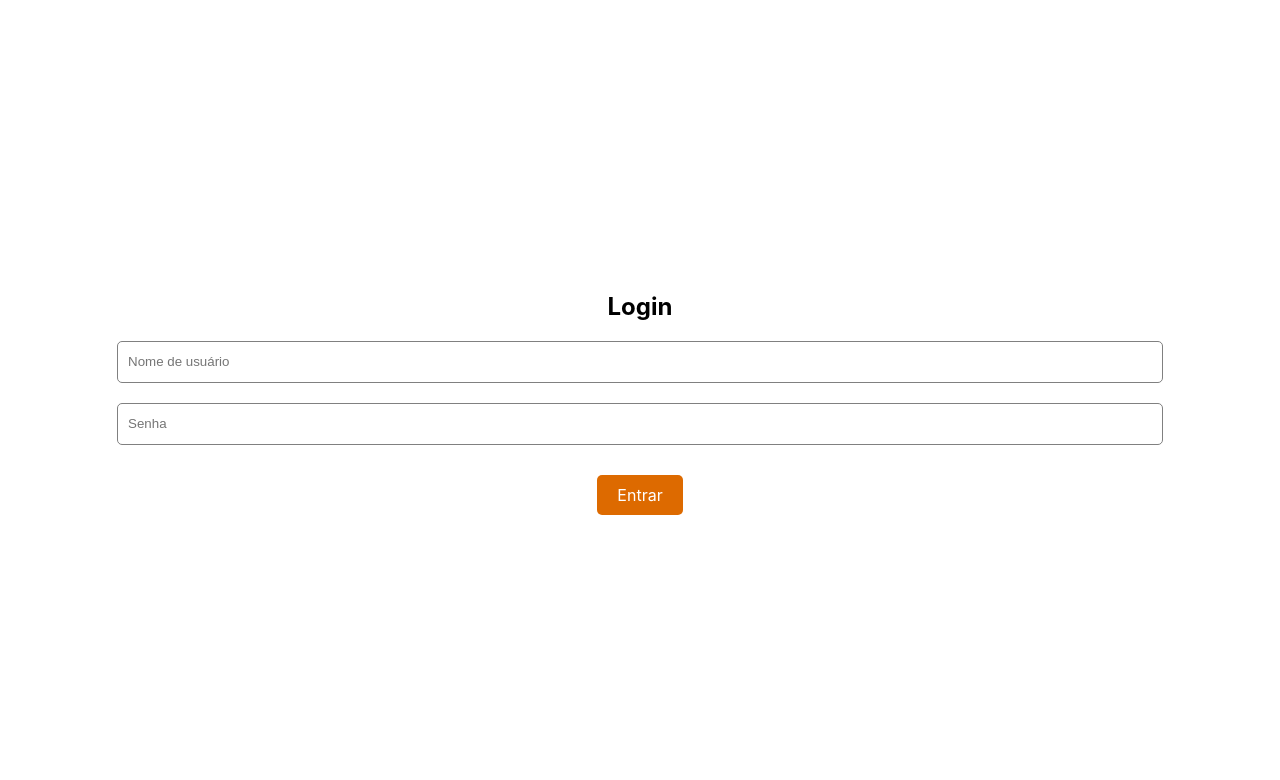
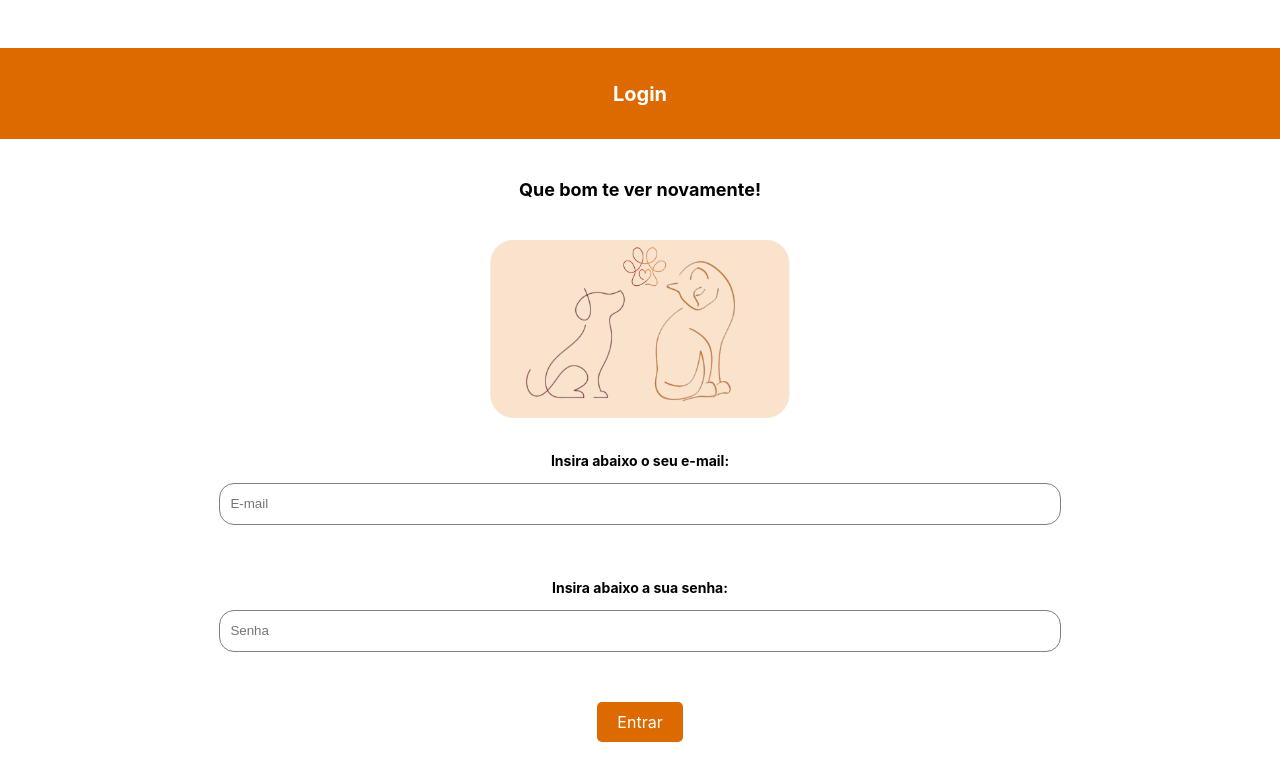
Before and after one commit to harukusuo/phr, a React (Create React App) app: page / in a window 1280 px wide. Both pictures are taken after a click on the element "Já possui uma conta? Clique e faça seu login". Shown: the top 780 px of the page. Built offline with nearby package versions, Linux system fonts and the light colour scheme.

Commit message:
commit 13:07 às 23:49

```diff
--- a/src/components/HomePage.js
+++ b/src/components/HomePage.js
@@ -1,10 +1,10 @@
 import React from 'react';
 import '../styles/HomePage.css';
-import homeIcon from '../assets/home.png'; // Substitua pelo caminho correto das suas imagens
+import homeIcon from '../assets/home.png';
 import searchIcon from '../assets/buscar.png';
 import chatsIcon from '../assets/chats.png';
 import profileIcon from '../assets/perfil.png';
-import postIcon from '../assets/postar.png'; // Supondo que você tenha uma imagem chamada post_icon.png
+import postIcon from '../assets/postar.png';
 
 const HomePage = () => {
   return (
--- a/src/components/Login.js
+++ b/src/components/Login.js
@@ -1,40 +1,59 @@
 import React, { useState } from 'react';
 import { useNavigate } from 'react-router-dom';
 import '../styles/Login.css';
+import loginImage from '../assets/loginIMG.png';
 
 const Login = () => {
-  const [username, setUsername] = useState('');
+  const [email, setEmail] = useState('');
   const [password, setPassword] = useState('');
   const [loginSuccess, setLoginSuccess] = useState(false);
   const navigate = useNavigate();
 
   const handleLogin = () => {
-    if (username && password) {
+    if (email && password) {
       setLoginSuccess(true);
-      navigate('/homepage'); // Navegar para a HomePage após o login bem-sucedido
+      navigate('/homepage');
     }
   };
 
   return (
     <div className="container">
-      <h1 className="heading">Login</h1>
+      <div className="header">
+        <h1 className="headerText">Login</h1>
+      </div>
+
+      <div className="welcomeMessage">Que bom te ver novamente!</div>
+
+      <img src={loginImage} alt="Imagem de Bem-Vindo" className="welcomeImage" />
+
+      <div className="inputLabel">
+        <p className="labelText">Insira abaixo o seu e-mail:</p>
         <input
           className="input"
           type="text"
-        placeholder="Nome de usuário"
-        value={username}
-        onChange={(e) => setUsername(e.target.value)}
+          placeholder="E-mail"
+          value={email}
+          onChange={(e) => setEmail(e.target.value)}
+          style={{ borderRadius: '15px' }}
         />
+      </div>
+
+      <div className="inputLabel">
+        <p className="labelText">Insira abaixo a sua senha:</p>
         <input
           className="input"
           type="password"
           placeholder="Senha"
           value={password}
           onChange={(e) => setPassword(e.target.value)}
+          style={{ borderRadius: '15px' }}
         />
+      </div>
+
       <div className="button" onClick={handleLogin}>
         <span className="buttonText">Entrar</span>
       </div>
+
       {loginSuccess && <p className="successMessage">Login bem-sucedido!</p>}
     </div>
   );
--- a/src/components/WelcomeScreen.js
+++ b/src/components/WelcomeScreen.js
@@ -8,12 +8,12 @@ const WelcomeScreen = () => {
 
   const handleLoginPress = () => {
     console.log('Botão Login pressionado');
-    navigate('/login'); // Navegar para a tela de login
+    navigate('/login');
   };
 
   const handleCadastroPress = () => {
     console.log('Botão Cadastro pressionado');
-    navigate('/cadastro'); // Navegar para a tela de cadastro
+    navigate('/cadastro');
   };
 
   return (
--- a/src/index.css
+++ b/src/index.css
@@ -6,5 +6,3 @@ body {
   -webkit-font-smoothing: antialiased;
   -moz-osx-font-smoothing: grayscale;
 }
-
-/* Outros estilos globais conforme necessário */
--- a/src/index.js
+++ b/src/index.js
@@ -9,5 +9,3 @@ ReactDOM.render(
   </React.StrictMode>,
   document.getElementById('root')
 );
-
-// Medição de performance da aplicação
--- a/src/styles/HomePage.css
+++ b/src/styles/HomePage.css
@@ -45,7 +45,7 @@
 }
 
 .icon {
-  width: 32px; /* Ajuste o tamanho conforme necessário */
+  width: 32px;
   height: 32px;
 }
 
@@ -53,7 +53,7 @@
   position: fixed;
   bottom: 20px;
   right: 20px;
-  width: 60px; /* Aumentado para melhor visibilidade */
+  width: 60px;
   height: 60px;
   background-color: #DD6A00;
   border-radius: 50%;
@@ -65,6 +65,6 @@
 }
 
 .floatingButtonIcon {
-  width: 32px; /* Aumentado para melhor visibilidade */
+  width: 32px;
   height: 32px;
 }
--- a/src/styles/Login.css
+++ b/src/styles/Login.css
@@ -2,21 +2,54 @@
   display: flex;
   flex-direction: column;
   align-items: center;
-  justify-content: center;
+  justify-content: flex-start;
   height: 100vh;
 }
 
-.heading {
-  font-size: 24px;
+.header {
+  background-color: #DD6A00;
+  width: 100%;
+  padding: 20px 0;
+  text-align: center;
+  margin-bottom: 40px;
+}
+
+.headerText {
+  color: white;
+  font-size: 20px;
+}
+
+.welcomeMessage {
+  color: black;
+  font-size: 18px;
+  font-weight: bold;
+  text-align: center;
   margin-bottom: 20px;
 }
 
+.welcomeImage {
+  width: 300px;
+  margin-bottom: 20px;
+  margin-top: 20px;
+}
+
+.inputLabel {
+  width: 80%;
+  margin-bottom: 20px;
+  text-align: center;
+}
+
+.labelText {
+  color: black;
+  font-size: 14px;
+  font-weight: bold;
+}
+
 .input {
-  width: 80%;
+  width: 100%;
   height: 40px;
   border: 1px solid gray;
-  border-radius: 5px;
-  margin-bottom: 20px;
+  border-radius: 15px;
   padding: 0 10px;
 }
 
```
Lines whose indentation alone changed are shown as unchanged.
